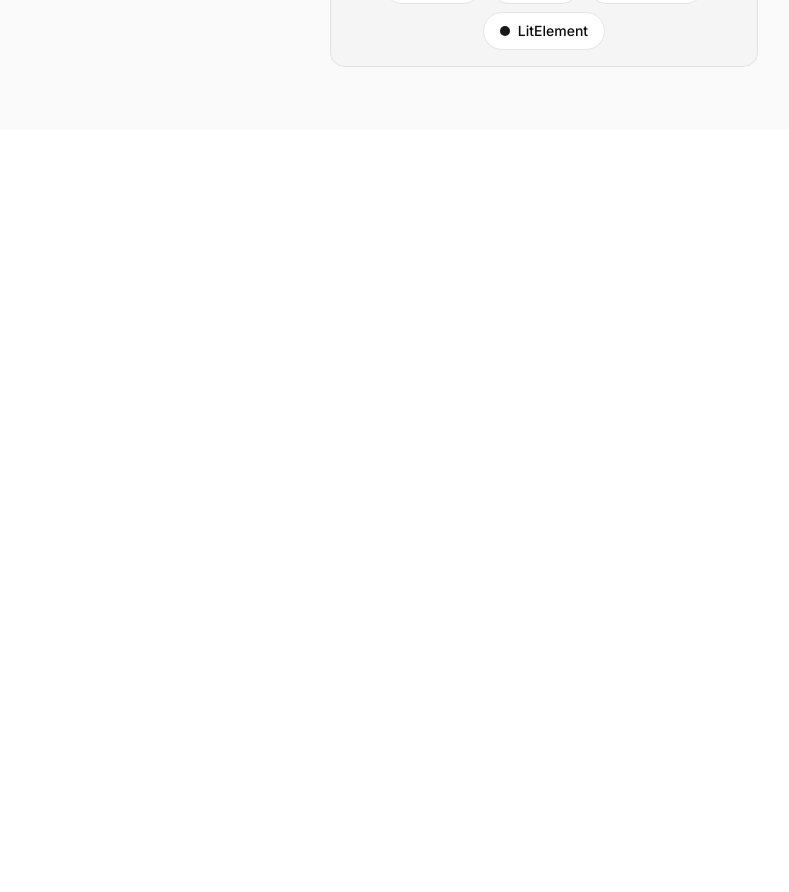
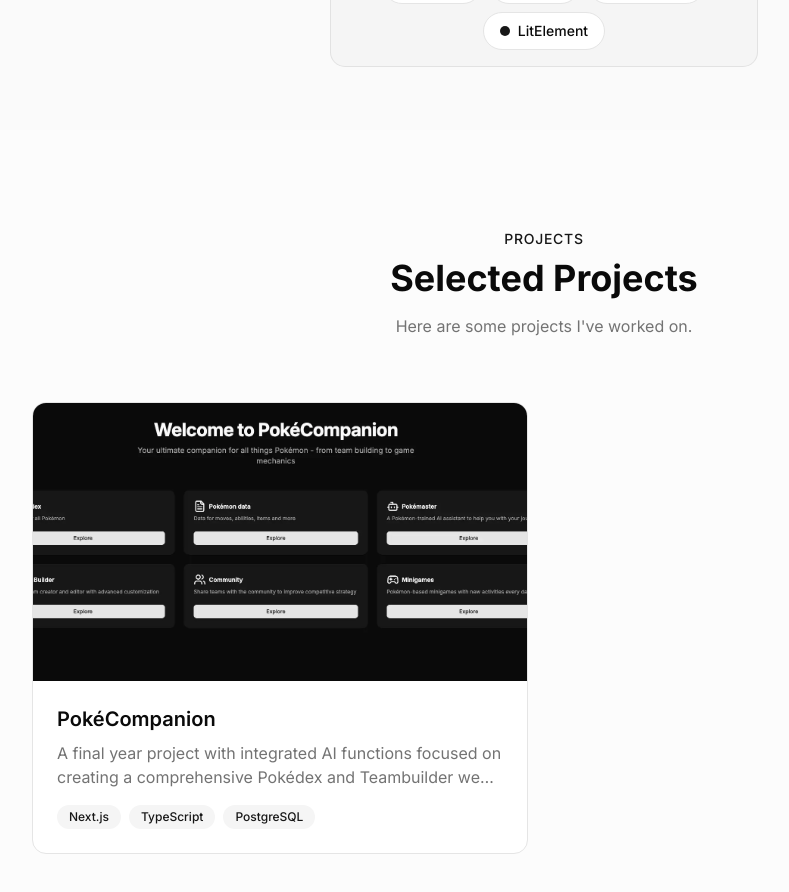
Before and after one commit to NicNickca/portfolio, a Next.js app in the folder portfolio/: page /en in a window 1280 px wide. Shown: the part 1860-2752 px from the top of the page, without its empty margins (96-885 px from the left). Before the commit the page ends 1990 px from the top, so only its background shows below. Built offline with nearby package versions, Linux system fonts and the light colour scheme.

Commit message:
feat: added project section, with translated texts, also removed get in touch button from navbar

```diff
--- a/portfolio/app/[locale]/components/navbar.tsx
+++ b/portfolio/app/[locale]/components/navbar.tsx
@@ -60,11 +60,11 @@
             </li>
           ))}
 
-          <li>
+          {/* <li>
             <Link href="#contact">
               <Card className="px-2 py-1 rounded-md ">{t("getInTouch")}</Card>
             </Link>
-          </li>
+          </li> */}
           <li>
             <ModeToggle />
           </li>
--- /dev/null
+++ b/portfolio/app/[locale]/components/project-section.tsx
@@ -0,0 +1,104 @@
+"use client";
+import { Link as LinkIcon } from "lucide-react";
+import { useTranslations } from "next-intl";
+import Image from "next/image";
+import Link from "next/link";
+import { FaGithub } from "react-icons/fa";
+
+function ProjectCard({
+  title,
+  description,
+  image,
+  tags,
+  liveUrl,
+  githubUrl,
+}: {
+  title: string;
+  description: string;
+  image: string;
+  tags: string[];
+  liveUrl: string;
+  githubUrl: string;
+}) {
+  return (
+    <div className="group bg-card border border-border rounded-xl overflow-hidden hover:border-primary/50 transition-all duration-300">
+      <div className="relative aspect-video overflow-hidden">
+        <Image
+          src={image}
+          alt={title}
+          fill
+          className="object-cover transition-transform duration-500 group-hover:scale-105"
+        />
+        <div className="absolute inset-0 bg-background/60 opacity-0 group-hover:opacity-100 transition-opacity duration-300 flex items-center justify-center gap-4">
+          <Link
+            href={liveUrl}
+            className="p-3 bg-primary text-primary-foreground rounded-full hover:bg-primary/90 transition-colors"
+            aria-label={`View ${title} live`}
+          >
+            <LinkIcon className="h-5 w-5" />
+          </Link>
+          <Link
+            href={githubUrl}
+            className="p-3 bg-foreground text-background rounded-full hover:bg-foreground/90 transition-colors"
+            aria-label={`View ${title} code on GitHub`}
+          >
+            <FaGithub className="h-5 w-5" />
+          </Link>
+        </div>
+      </div>
+      <div className="p-6">
+        <h3 className="text-xl font-semibold text-foreground mb-2">{title}</h3>
+        <p className="text-muted-foreground mb-4 line-clamp-2">{description}</p>
+        <div className="flex flex-wrap gap-2">
+          {tags.map((tag) => (
+            <span
+              key={tag}
+              className="px-3 py-1 text-xs font-medium bg-secondary text-secondary-foreground rounded-full"
+            >
+              {tag}
+            </span>
+          ))}
+        </div>
+      </div>
+    </div>
+  );
+}
+
+export function ProjectsSection() {
+  const t = useTranslations("Projects");
+
+  const projects = [
+    {
+      title: t("pokecompanion.title"),
+      description: t("pokecompanion.description"),
+      image: "/project-images/pokecompanion.webp",
+      tags: ["Next.js", "TypeScript", "PostgreSQL"],
+      liveUrl: t("pokecompanion.liveUrl"),
+      githubUrl: t("pokecompanion.githubUrl"),
+    },
+  ];
+
+  return (
+    <section id="projects" className="py-24 bg-secondary/30">
+      <div className="container mx-auto px-6">
+        <div className="max-w-4xl mx-auto text-center mb-16">
+          <span className="text-primary text-sm font-medium uppercase tracking-wider">
+            {t("projects")}
+          </span>
+          <h2 className="text-3xl md:text-4xl font-bold text-foreground mt-2 mb-4">
+            {t("seleccionados")}
+          </h2>
+          <p className="text-muted-foreground max-w-2xl mx-auto">
+            {t("description")}
+          </p>
+        </div>
+
+        <div className="grid md:grid-cols-2 gap-8 max-w-5xl mx-auto">
+          {projects.map((project) => (
+            <ProjectCard key={project.title} {...project} />
+          ))}
+        </div>
+      </div>
+    </section>
+  );
+}
--- a/portfolio/app/[locale]/page.tsx
+++ b/portfolio/app/[locale]/page.tsx
@@ -1,6 +1,7 @@
 import AboutSection from "./components/about-section";
 import MoreInfo from "./components/more-info";
 import { Navbar } from "./components/navbar";
+import { ProjectsSection } from "./components/project-section";
 import Skills from "./components/skills";
 
 export default function Home() {
@@ -11,6 +12,7 @@
         <AboutSection />
         <MoreInfo />
         <Skills />
+        <ProjectsSection />
       </main>
     </>
   );
--- a/portfolio/messages/en.json
+++ b/portfolio/messages/en.json
@@ -36,5 +36,16 @@
   "Skills": {
     "technologies": "Technologies",
     "tools": "Tools & frameworks I work with"
+  },
+  "Projects": {
+    "projects": "Projects",
+    "seleccionados": "Selected Projects",
+    "description": "Here are some projects I've worked on.",
+    "pokecompanion": {
+      "title": "PokéCompanion",
+      "description": "A final year project with integrated AI functions focused on creating a comprehensive Pokédex and Teambuilder web app.",
+      "liveUrl": "https://www.pokecompanion.xyz/",
+      "githubUrl": "https://github.com/NicNickca/proyectofinal"
+    }
   }
 }
--- a/portfolio/messages/es.json
+++ b/portfolio/messages/es.json
@@ -36,5 +36,16 @@
   "Skills": {
     "technologies": "Tecnologías",
     "tools": "Herramientas y frameworks con los que trabajo"
+  },
+  "Projects": {
+    "projects": "Proyectos",
+    "seleccionados": "Proyectos seleccionados",
+    "description": "Aquí hay unos proyectos en los que he trabajado.",
+    "pokecompanion": {
+      "title": "PokéCompanion",
+      "description": "Un proyecto con integración de IA de fin de grado basado en crear una Pokédex y Creador de equipos en una aplicación web.",
+      "liveUrl": "https://www.pokecompanion.xyz/",
+      "githubUrl": "https://github.com/NicNickca/proyectofinal"
+    }
   }
 }
--- a/portfolio/package.json
+++ b/portfolio/package.json
@@ -18,6 +18,7 @@
     "radix-ui": "^1.4.3",
     "react": "19.2.4",
     "react-dom": "19.2.4",
+    "react-icons": "^5.6.0",
     "shadcn": "^4.10.0",
     "tailwind-merge": "^3.6.0",
     "tw-animate-css": "^1.4.0"
```
Also changed, not shown: portfolio/public/project-images/pokecompanion.webp (added), 1 other file (tests, documents, lock files or other folders).
